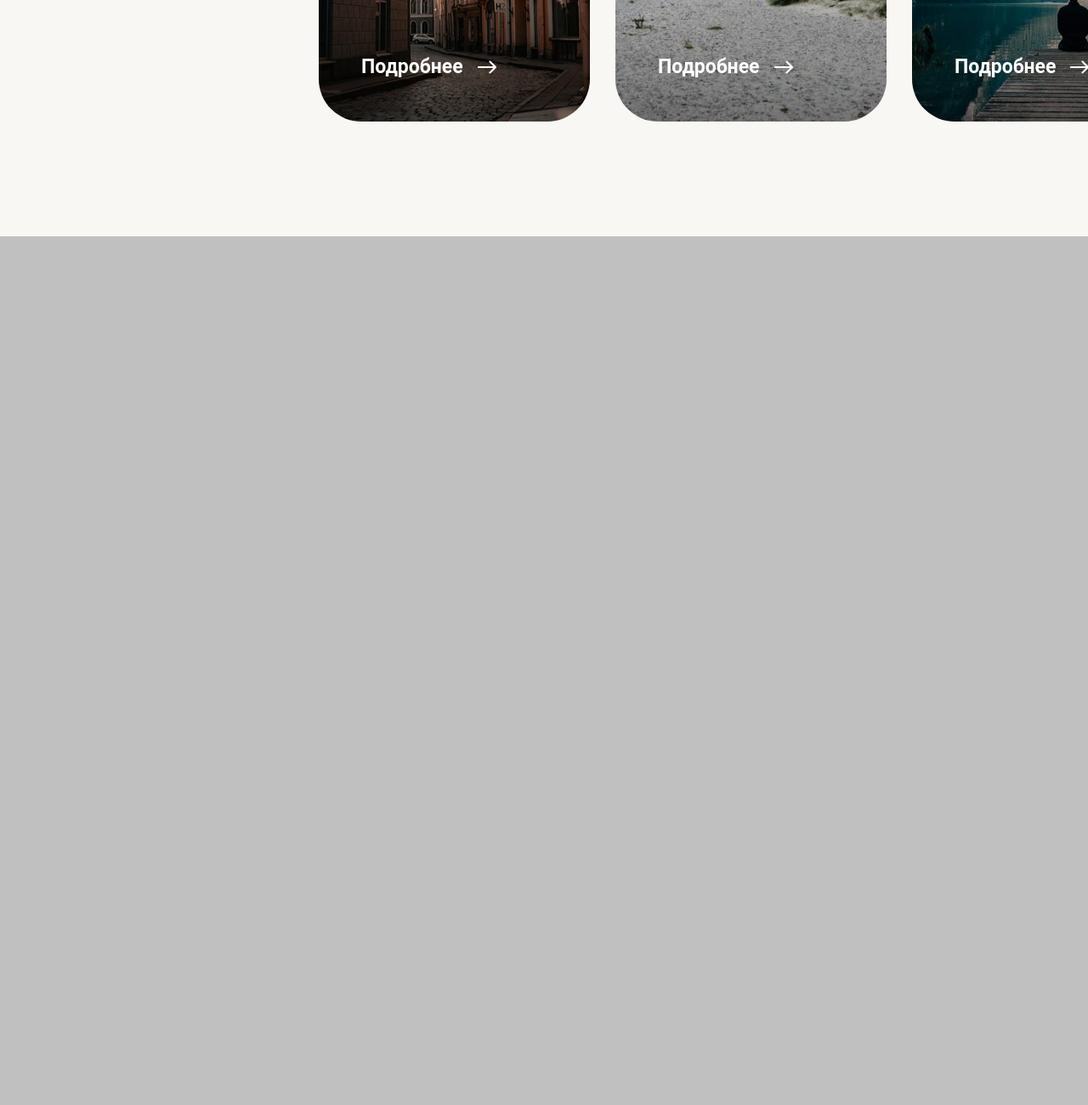
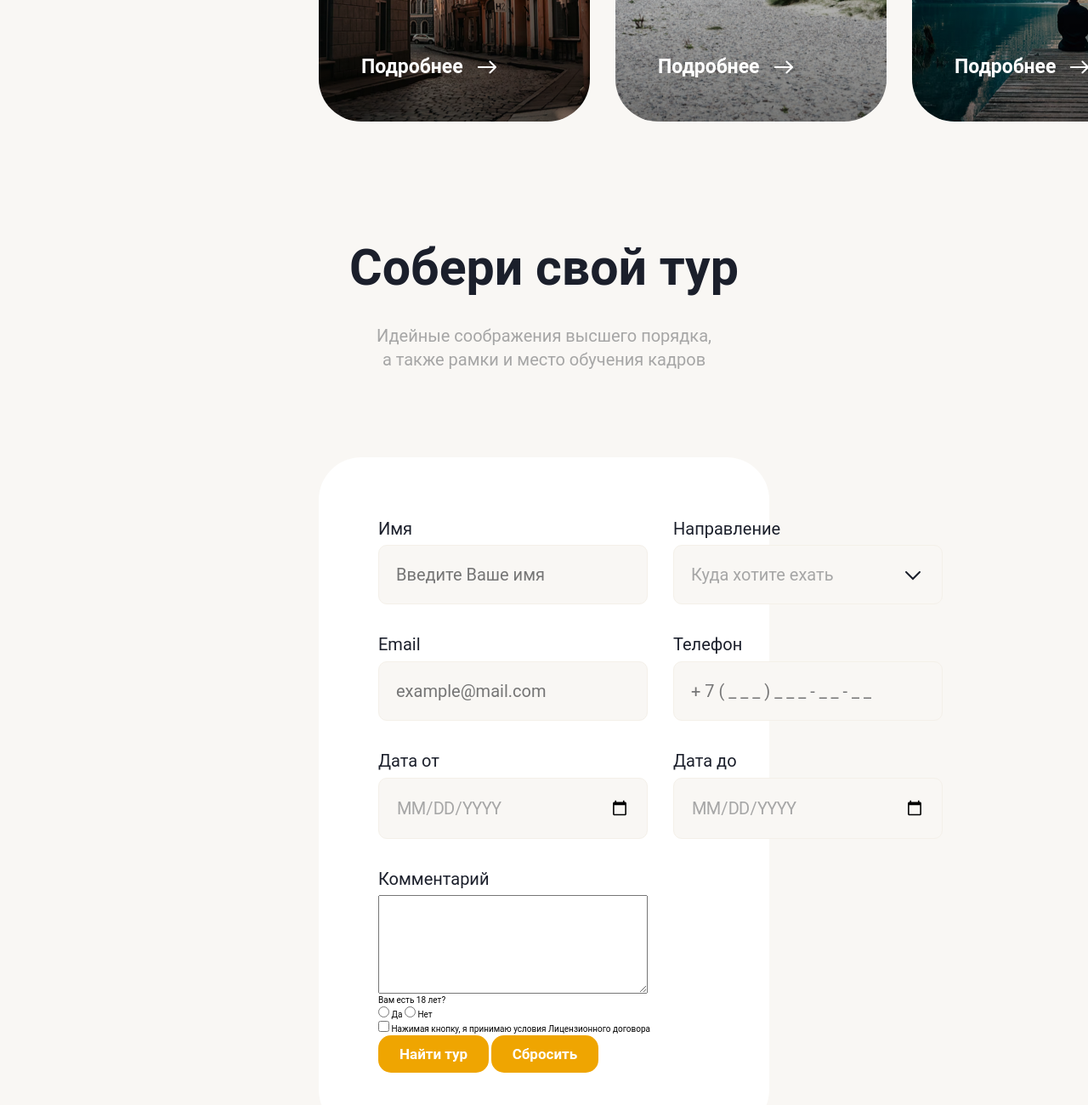
Before and after one commit to denis-basov/SnP_YourTour, a website built with Vite: page index.html in a window 1280 px wide. Shown: the part 2010-3310 px from the top of the page at 85% size. Before the commit the page ends 2288 px from the top, so only its background shows below. Built offline with nearby package versions, Linux system fonts and the light colour scheme.

Commit message:
build-tour 1.0

```diff
--- /dev/null
+++ b/SASS/layout/_build-tour.scss
@@ -0,0 +1,80 @@
+@use 'sass:map';
+@use '../variables' as vars;
+
+.build-tour {
+
+    .container {
+        padding: 0 37.5rem;
+        background-color: map.get(vars.$colors, "Beige 100");
+
+        .build-tour__title {
+          text-align: center;
+          color: map.get(vars.$colors, "Black");
+        }
+
+        .build-tour__description {
+            text-align: center;
+            max-width: 40rem;
+            margin: 3rem auto 0 auto;
+            color: map.get(vars.$colors, "Gray 300");
+        }
+
+        .build-tour__form {
+            margin-top: 10rem;
+            padding: 7rem;
+            border-radius: 5rem;
+            background-color: map.get(vars.$colors, "White");
+
+            .form-grid{
+                display: grid;
+                grid-template-columns: repeat(2, 1fr);
+                column-gap: 3rem;
+                    row-gap: 3.3rem;
+
+                .form-group {
+                    display: flex;
+                    flex-direction: column;
+                    gap: 0.5rem;
+
+                    label {
+                        color: map.get(vars.$colors, "Black");
+                    }
+
+                    input {
+                        padding: 2rem;
+                        border-radius: 1rem;
+                        border: 1px solid map.get(vars.$colors, "Beige 200");
+                        background-color: map.get(vars.$colors, "Beige 100");
+                    }
+
+                    .direction{
+                        color: map.get(vars.$colors, "Gray 300");;
+                        background-color: map.get(vars.$colors, "Beige 100");
+                        border: 1px solid map.get(vars.$colors, "Beige 200");
+                        border-radius: 1rem;
+                        padding: 2rem;
+                        cursor: pointer;
+
+                        // иконка
+                        appearance: none;
+                        background-image: url('../images/icons/ic-dropdown.svg');
+                        background-repeat: no-repeat;
+                        background-position: right 2.1rem center;
+                        background-size: 2.6rem;
+                    }
+
+                    .direction:valid {
+                      color: #000;
+                    }
+
+
+                    input[type="date"] {
+                      color: map.get(vars.$colors, "Gray 300");
+                      text-transform: uppercase;
+                      letter-spacing: -0.8px;
+                    }
+                }
+            }
+        }
+    }
+}
--- a/SASS/main.scss
+++ b/SASS/main.scss
@@ -12,4 +12,5 @@
 // Layout
 @use 'layout/header';
 @use 'layout/tours';
+@use 'layout/build-tour';
 @use 'layout/footer';
--- a/index.html
+++ b/index.html
@@ -146,6 +146,84 @@
           </div>
         </section>
         <!-- </SECTION TOURS> -->
+
+        <!-- <SECTION BUILD-TOUR> -->
+        <section class="build-tour">
+          <div class="container">
+            <h2 class="build-tour__title h2">Собери свой тур</h2>
+            <p class="build-tour__description p-normal">Идейные соображения высшего порядка, а также рамки и место обучения кадров</p>
+
+            <form class="build-tour__form">
+
+              <div class="form-grid">
+
+                <div class="form-group">
+                  <label for="name" class="form-label p-normal">Имя</label>
+                  <input type="text" id="name" name="name" class="form-input p-normal" placeholder="Введите Ваше имя" required>
+                </div>
+
+                <div class="form-group">
+                  <label for="direction" class="form-label p-normal">Направление</label>
+                  <select name="direction" id="direction" class="p-normal direction" required>
+                    <option value="">Куда хотите ехать</option>
+                    <option value="mountains">Горы</option>
+                    <option value="beach">Пляж</option>
+                    <option value="city">Город</option>
+                  </select>
+                </div>
+
+                <div class="form-group">
+                  <label for="email" class="form-label p-normal">Email</label>
+                  <input type="email" id="email" name="email" class="form-input p-normal" placeholder="example@mail.com" required>
+                </div>
+
+                <div class="form-group">
+                  <label for="phone" class="form-label p-normal">Телефон</label>
+                  <input type="tel" id="phone" name="phone" class="form-input p-normal" placeholder="+ 7 ( _ _ _ ) _ _ _ - _ _ - _ _" required>
+                </div>
+
+                <div class="form-group">
+                  <label for="date_from" class="form-label p-normal">Дата от</label>
+                  <input type="date" id="date_from" name="date_from" class="form-input p-normal" required>
+                </div>
+
+                <div class="form-group">
+                  <label for="date_to" class="form-label p-normal">Дата до</label>
+                  <input type="date" id="date_to" name="date_to" class="form-input p-normal" required>
+                </div>
+
+                <div class="form-group">
+                  <label for="preferences" class="form-label p-normal">Комментарий</label>
+                  <textarea id="preferences" name="preferences" class="form-textarea p-normal" rows="4"></textarea>
+                </div>
+
+              </div>
+
+              <div class="form-group">
+                <label>Вам есть 18 лет?</label>
+                <div class="radio-group">
+                  <label><input type="radio" name="age"> Да</label>
+                  <label><input type="radio" name="age"> Нет</label>
+                </div>
+              </div>
+
+              <div class="form-group">
+                <label>
+                  <input type="checkbox">
+                  Нажимая кнопку, я принимаю условия <span>Лицензионного договора</span>
+                </label>
+              </div>
+
+              <div class="form-group">
+                  <button type="submit" class="build-tour__button button p-small">Найти тур</button>
+                  <button type="reset" class="build-tour__button button p-small">Сбросить</button>
+              </div>
+
+            </form>
+          </div>
+        </section>
+        <!-- </SECTION BUILD-TOUR> -->
+
       </main>
       <!-- </MAIN> -->
       <footer></footer>
```
Also changed, not shown: images/icons/ic-dropdown.svg (added), 1 other file.
